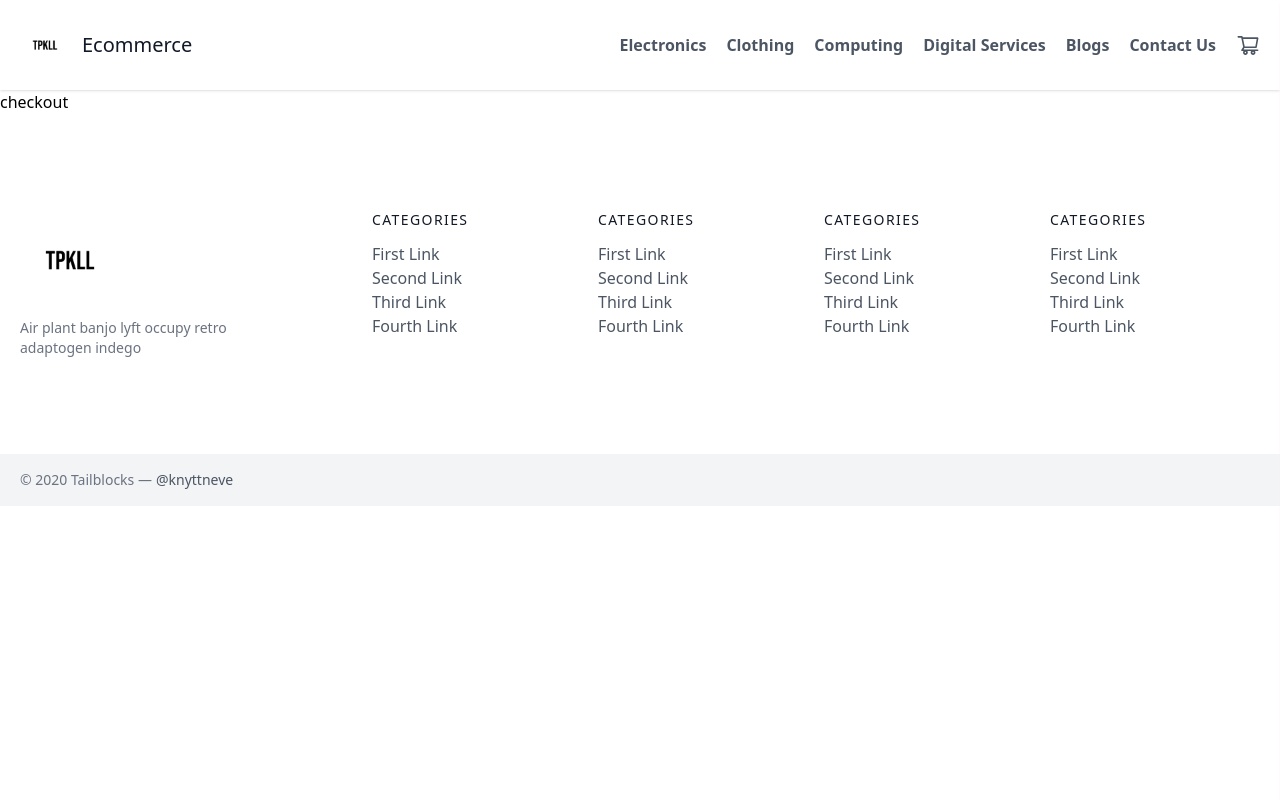
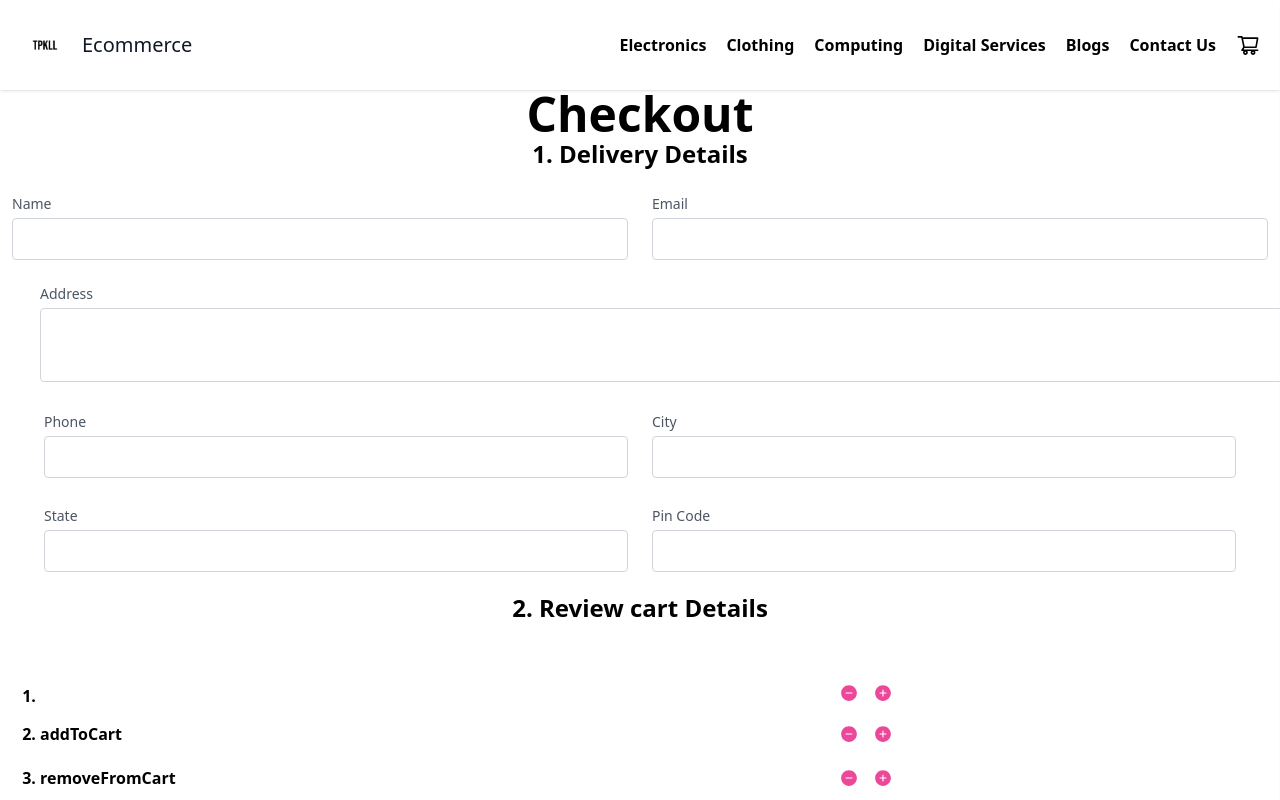
Before and after one commit to shekhercse/hunters, a Next.js app: page /checkout in a window 1280 px wide. Shown: the top 800 px of the page. Built offline with nearby package versions, Linux system fonts and the light colour scheme.

Commit message:
side cart config and checkout page design

```diff
--- a/components/Navbar.js
+++ b/components/Navbar.js
@@ -12,7 +12,10 @@
 
 
 
-const Navbar = () => {
+const Navbar = ({cart, addToCart, removeFromCart, clearCart, subTotal}) => {
+
+
+  console.log(cart, addToCart, removeFromCart, clearCart, subTotal)
   const toggleCart = () => {
     if (ref.current.classList.contains('translate-x-full')) {
       ref.current.classList.remove('translate-x-full')
@@ -28,9 +31,8 @@
   const ref = useRef()
 
   return (
-    <div>
-      <header className="text-gray-600 body-font">
-        <div className="container mx-auto flex flex-wrap p-5 flex-col md:flex-row items-center shadow">
+
+        <div className="container mx-auto flex flex-wrap p-5 flex-col md:flex-row items-center shadow sticky top-0 bg-white z-10">
           <a className="flex title-font font-medium items-center text-gray-900 mb-4 md:mb-0">
             <Link href='/'><Image
               src={logo}
@@ -42,7 +44,7 @@
             <span className="ml-3 text-xl">Ecommerce</span>
           </a>
           <nav className="md:ml-auto font-bold flex flex-wrap items-center text-base justify-center">
-            <Link href='/electronics'><a className="mr-5 hover:text-gray-900">Electronics</a></Link>
+            <Link href={'/electronics'}><a className="mr-5 hover:text-gray-900">Electronics</a></Link>
             <Link href={'/clothing'}><a className="mr-5 hover:text-gray-900">Clothing</a></Link>
 
             <Link href={'/computing'}><a className="mr-5 hover:text-gray-900">Computing</a></Link>
@@ -54,7 +56,7 @@
 
             <AiOutlineShoppingCart className="text-2xl" />
           </div>
-          <div ref={ref} className=" w-100 h-full sidecart absolute top-1 right-0 bg-pink-100 p-10 transition-transform translate-x-full transform">
+          <div ref={ref} className=" w-100 h-[100vh] sidecart absolute top-1 right-0 bg-pink-100 p-10 transition-transform translate-x-full transform">
             <h2 className="font-bold text-xl">
               Shopping Cart
             </h2>
@@ -62,28 +64,27 @@
               <AiFillCloseCircle />
             </span>
             <ol className="font-semibold list-decimal">
-              <li>
-                <div className="item flex my-5">
-                  <div className="w-2/3 font-semibold"> Electronics </div>
-                  <div className="flex font-semibold items-center jsutify-center w-1/3 text-lg"><AiFillMinusCircle className="cursor-pointer text-pink-500" /><span className="mx-2 text-sm">1</span> <AiFillPlusCircle className="cursor-pointer text-pink-500" /></div>
+
+
+              {Object.keys(cart).length ==0 && < div className="my-4 font-semibold">your cart is empty</div>}
+              {Object.keys(cart).map((k)=>{return <li key={k}>
+
+                  <div className="item flex my-5">
+                  <div className="w-2/3 font-semibold">{cart[k].name} </div>
+                  <div className="flex font-semibold items-center jsutify-center w-1/3 text-lg"><AiFillMinusCircle onClick={()=>{removeFromCart(k, 1, cart[k].price, cart[k].name, cart[k].size, cart[k].variant)}} className="cursor-pointer text-pink-500" /><span className="mx-2 text-sm">{cart[k].qty}</span> <AiFillPlusCircle onClick={()=>{addToCart(k, 1, cart[k].price, cart[k].name, cart[k].size, cart[k].variant)}} className="cursor-pointer text-pink-500" /></div>
                 </div>
-              </li>
-              <li>
-                <div className="item flex my-5">
-                  <div className="w-2/3 font-semibold"> Electronics </div>
-                  <div className="flex font-semibold items-center jsutify-center w-1/3 text-lg"><AiFillMinusCircle className="cursor-pointer text-pink-500" /><span className="mx-2 text-sm">1</span> <AiFillPlusCircle className="cursor-pointer text-pink-500" /></div>
-                </div>
-              </li>
-            </ol>
+              </li>})}
+           </ol>
+           <span className="total">Subtotal={subTotal}</span>
             <div className='flex'>
-            <button className="flex m-1 text-white bg-pink-300 border-0 py-1 px-1 focus:outline-none hover:bg-pink-600 rounded text-sm"><BsFillBagCheckFill className=" m-1"/> Checkout</button>
-            <button className="flex m-1 text-white bg-pink-300 border-0 py-1 px-1 focus:outline-none hover:bg-pink-600 rounded text-sm">Clear cart</button>
+            <Link href={'/checkout'}><button className="flex m-1 text-white bg-pink-300 border-0 py-1 px-1 focus:outline-none hover:bg-pink-600 rounded text-sm"><BsFillBagCheckFill className=" m-1"/> Checkout</button></Link>
+
+            <button onClick={clearCart} className="flex m-1 text-white bg-pink-300 border-0 py-1 px-1 focus:outline-none hover:bg-pink-600 rounded text-sm">Clear cart</button>
             </div>
 
           </div>
         </div>
-      </header>
-    </div>
+
   );
 };
 
--- a/pages/_app.js
+++ b/pages/_app.js
@@ -1,9 +1,76 @@
 import '../styles/globals.css'
 import Navbar from '../components/Navbar'
 import Footer from '../components/Footer'
+import { useEffect, useState } from 'react'
 
-function MyApp({ Component, pageProps }) {
-  return  <><Navbar/><Component {...pageProps} /> <Footer/></>
+function MyApp ({ Component, pageProps }) {
+
+  const [cart, setCart] = useState({})
+  const [subTotal, setSubTotal] = useState(0)
+
+  useEffect(() => {
+    try {
+      if (localStorage.getItems("cart")) {
+        setCart(JSON.parse(localStorage.getItems("cart")))
+      }
+    } catch (error) {
+      console.error(error);
+      localStorage.clear()
+    }
+
+  }
+
+    , [])
+
+
+  const saveCart = (myCart) => {
+    localStorage.setItem('cart', JSON.stringify(myCart))
+    let subt = 0;
+    let keys = Object.keys(myCart)
+    for (let i = 0; i<keys.length; i++) {
+      console.log(keys)
+      subt += myCart[keys[i]].price * myCart[keys[i]].qty;
+    }
+    setSubTotal(subt);
+
+
+  }
+
+
+
+  const addToCart = (itemCode, qty, price, name, size, variant) => {
+    let newCart = cart;
+    if (itemCode in cart) {
+      newCart[itemCode].qty = cart[itemCode].qty + qty
+    }
+    else {
+      newCart[itemCode] =  { qty: 1, price, name, size, variant }
+    }
+    setCart(newCart)
+    saveCart(newCart)
+  }
+
+  const clearCart = () => {
+    setCart({})
+    saveCart({})
+  }
+
+
+  const removeFromCart = (itemCode, qty, price, name, size, variant) => {
+    let newCart = cart;
+    if (itemCode in cart) {
+      newCart[itemCode].qty = cart[itemCode].qty - qty
+    }
+    if (newCart[itemCode]["qty"] <= 0) {
+      delete newCart[itemCode]
+    }
+    setCart(newCart)
+    saveCart(newCart)
+
+  }
+
+
+  return <><Navbar cart={cart} addToCart={addToCart} removeFromCart={removeFromCart} clearCart={clearCart} subTotal={subTotal} /><Component cart={cart} addToCart={addToCart} removeFromCart={removeFromCart} clearCart={clearCart} subTotal={subTotal} {...pageProps} /> <Footer /></>
 }
 
 export default MyApp
--- a/pages/checkout.js
+++ b/pages/checkout.js
@@ -1,8 +1,91 @@
 import React from 'react'
+import Link from 'next/link'
+import {
+  AiFillMinusCircle, AiFillPlusCircle
+} from 'react-icons/ai';
 
-const checkout = () => {
+
+
+const checkout = (cart, subTotal, addToCart, removeFromCart) => {
   return (
-    <div>checkout</div>
+    <div className='container m-auto'>
+      <h1 className="text-center font-bold text-5xl">Checkout</h1>
+      <h2 className="text-center font-semibold text-2xl">1. Delivery Details</h2>
+      <div className="mx-auto flex my-4 justify-center">
+
+        <div className="w-1/2 m-1">
+          <div className='px-2 w-full'>
+            <label htmlFor="name" className="leading-7 text-sm text-gray-600">Name</label>
+            <input type="text" id="name" name="name" className="w-full bg-white rounded border border-gray-300 focus:border-indigo-500 focus:ring-2 focus:ring-indigo-200 text-base outline-none text-gray-700 py-1 px-3 leading-8 transition-colors duration-200 ease-in-out" />
+          </div>
+        </div>
+        <div className=" w-1/2 m-1">
+          <div className='px-2 w-full'>
+            <label htmlFor="email" className="leading-7 text-sm text-gray-600">Email</label>
+            <input type="email" id="email" name="email" className="w-full bg-white rounded border border-gray-300 focus:border-indigo-500 focus:ring-2 focus:ring-indigo-200 text-base outline-none text-gray-700 py-1 px-3 leading-8 transition-colors duration-200 ease-in-out" />
+          </div>
+        </div>
+
+
+
+      </div>
+      <div className=" mx-8 w-full">
+        <div className='px-2 w-full'>
+          <label htmlFor="address" className="leading-7 text-sm text-gray-600">Address</label>
+          <textarea type="address" id="address" name="address" cols="10" rows="2" className="w-full bg-white rounded border border-gray-300 focus:border-indigo-500 focus:ring-2 focus:ring-indigo-200 text-base outline-none text-gray-700 py-1 px-3 leading-8 transition-colors duration-200 ease-in-out" ></textarea>
+        </div>
+      </div>
+      <div className="mx-8 flex my-4 justify-center">
+        <div className="w-1/2 m-1">
+          <div className='px-2 w-full'>
+            <label htmlFor="phone" className="leading-7 text-sm text-gray-600">Phone</label>
+            <input type="text" id="phone" name="phone" className="w-full bg-white rounded border border-gray-300 focus:border-indigo-500 focus:ring-2 focus:ring-indigo-200 text-base outline-none text-gray-700 py-1 px-3 leading-8 transition-colors duration-200 ease-in-out" />
+          </div>
+        </div>
+        <div className=" w-1/2 m-1">
+          <div className='px-2 w-full'>
+            <label htmlFor="city" className="leading-7 text-sm text-gray-600">City</label>
+            <input type="text" id="city" name="city" className="w-full bg-white rounded border border-gray-300 focus:border-indigo-500 focus:ring-2 focus:ring-indigo-200 text-base outline-none text-gray-700 py-1 px-3 leading-8 transition-colors duration-200 ease-in-out" />
+          </div>
+        </div>
+      </div>
+      <div className="mx-8  flex my-4 justify-center">
+        <div className="w-1/2 m-1">
+          <div className='px-2 w-full'>
+            <label htmlFor="state" className="leading-7 text-sm text-gray-600">State</label>
+            <input type="text" id="state" name="state" className="w-full bg-white rounded border border-gray-300 focus:border-indigo-500 focus:ring-2 focus:ring-indigo-200 text-base outline-none text-gray-700 py-1 px-3 leading-8 transition-colors duration-200 ease-in-out" />
+          </div>
+        </div>
+        <div className=" w-1/2 m-1">
+          <div className='px-2 w-full'>
+            <label htmlFor="pincode" className="leading-7 text-sm text-gray-600">Pin Code</label>
+            <input type="text" id="pincode" name="pincode" className="w-full bg-white rounded border border-gray-300 focus:border-indigo-500 focus:ring-2 focus:ring-indigo-200 text-base outline-none text-gray-700 py-1 px-3 leading-8 transition-colors duration-200 ease-in-out" />
+          </div>
+        </div>
+      </div>
+      <h3 className="text-center font-semibold text-2xl">2. Review cart Details</h3>
+      <div className="  sidecart  p-10 ">
+
+        <ol className="font-semibold list-decimal">
+
+
+          {Object.keys(cart).length == 0 && < div className="my-4 font-semibold">your cart is empty</div>}
+          {Object.keys(cart).map((k) => {
+            return <li key={k}>
+
+              <div className="item flex my-5">
+                <div className="w-2/3 font-semibold">{cart[k].name} </div>
+                <div className="flex font-semibold items-center jsutify-center w-1/3 text-lg"><AiFillMinusCircle onClick={() => { removeFromCart(k, 1, cart[k].price, cart[k].name, cart[k].size, cart[k].variant) }} className="cursor-pointer text-pink-500" /> <span className="mx-2 text-sm">{cart[k].qty}</span> <AiFillPlusCircle onClick={() => { addToCart(k, 1, cart[k].price, cart[k].name, cart[k].size, cart[k].variant) }} className="cursor-pointer text-pink-500" /> </div>
+              </div>
+            </li>
+          })}
+        </ol>
+        <div className="total">Subtotal=[subTotal]</div>
+      </div>
+      {/* <div className='flex mx-8'>
+        <Link href={''}><button className="flex m-1 text-white bg-pink-300 border-0 py-1 px-1 focus:outline-none hover:bg-pink-600 rounded text-sm"> Pay {subTotal}</button></Link>
+      </div> */}
+    </div>
   )
 }
 
--- a/pages/clothing.js
+++ b/pages/clothing.js
@@ -2,7 +2,10 @@
 
 const clothing = () => {
   return (
-    <div>clothing</div>
+    <div>
+
+
+    </div>
   )
 }
 
--- a/pages/product/[slug].js
+++ b/pages/product/[slug].js
@@ -1,7 +1,7 @@
 import { useRouter } from 'next/router'
 import { useState } from 'react'
 
-const Post = () => {
+const Post = ({addToCart}) => {
   const router = useRouter()
   const { slug } = router.query
   const[pin, setPin] = useState()
@@ -96,7 +96,8 @@
             </div>
             <div className="flex">
               <span className="title-font font-medium text-2xl text-gray-900">$58.00</span>
-              <button className="flex ml-auto text-white bg-pink-500 border-0 py-2 px-6 focus:outline-none hover:bg-pink-600 rounded">Button</button>
+              <button className="flex ml-auto text-white bg-pink-500 border-0 py-2 px-6 focus:outline-none hover:bg-pink-600 rounded">Buy Now</button>
+              <button onClick={()=>{addToCart(slug, 1, 499, 'hunter', 'XL', 'red' )}} className="flex ml-auto text-white bg-pink-500 border-0 py-2 px-6 focus:outline-none hover:bg-pink-600 rounded">Add to Cart</button>
               <button className="rounded-full w-10 h-10 bg-gray-200 p-0 border-0 inline-flex items-center justify-center text-gray-500 ml-4">
                 <svg fill="currentColor" strokeLinecap="round" strokeLinejoin="round" strokeWidth="2" className="w-5 h-5" viewBox="0 0 24 24">
                   <path d="M20.84 4.61a5.5 5.5 0 00-7.78 0L12 5.67l-1.06-1.06a5.5 5.5 0 00-7.78 7.78l1.06 1.06L12 21.23l7.78-7.78 1.06-1.06a5.5 5.5 0 000-7.78z"></path>
```
